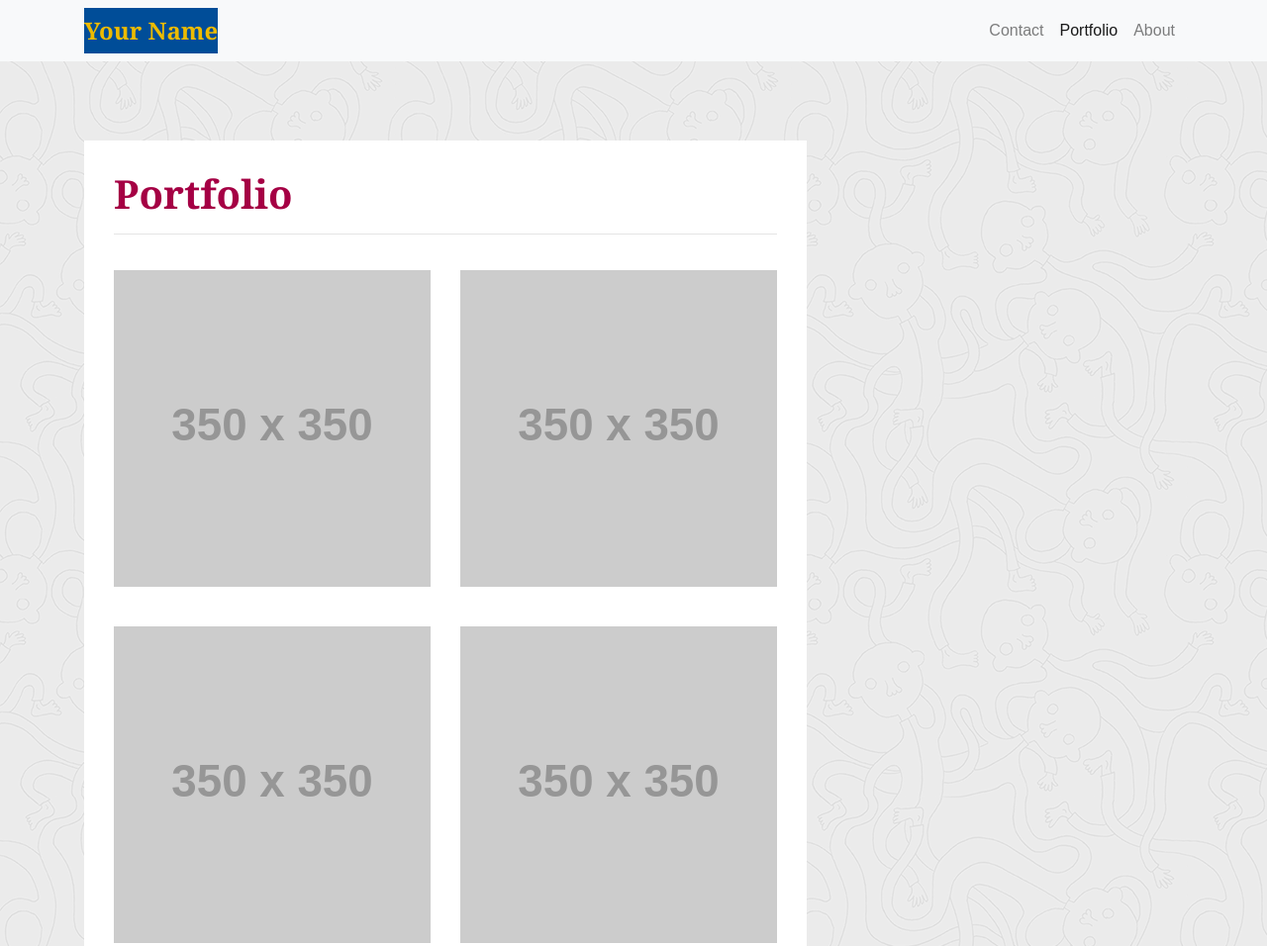
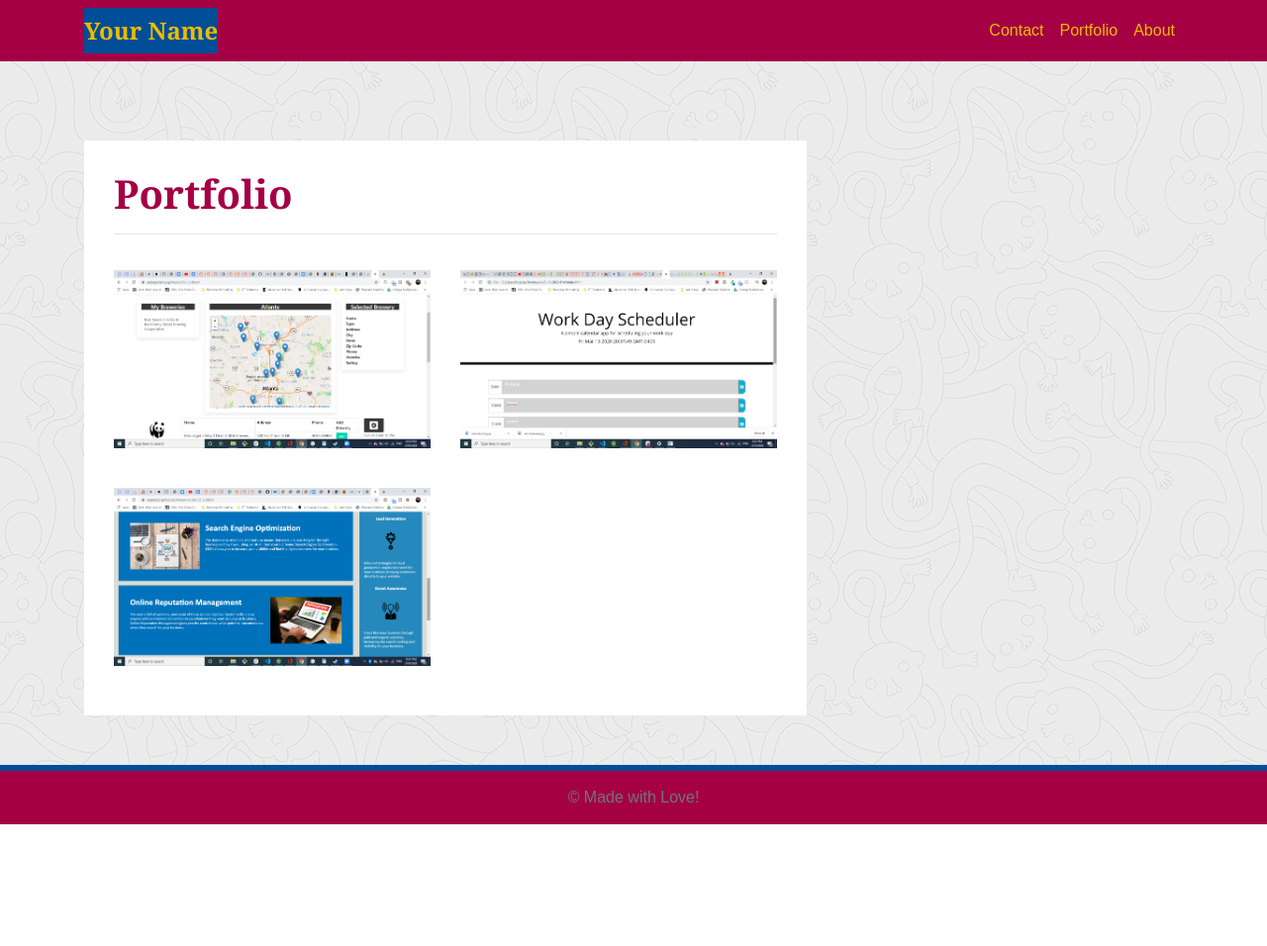
Before and after one commit to RicardoLRjr/-3-20-2020-HW, a plain HTML site: page portfolio.html in a window 1280 px wide. Shown: the top 956 px of the page at 99% size. After the commit the page ends 833 px from the top, so only its background shows below. Drawn offline with nearby package versions, Linux system fonts and the light colour scheme; placeholder pictures from the web are drawn by us.

Commit message:
Finalized coloring scheme, added personal pics

```diff
--- a/assets/css/styles.css
+++ b/assets/css/styles.css
@@ -46,11 +46,24 @@ main {
 
   /* Visual */
   background: #004D98
+
 }
+
+/* Modify the background of navBar (h/t https://www.geeksforgeeks.org/how-to-change-navigation-bar-color-in-bootstrap/)*/
+.navbar-custom {
+	background-color: lightgreen;
+}
+
 
 /* override bootstrap hover color and border */
 .navbar-default .navbar-nav > li > a:hover {
-  color: #4aaaa5;
+  color: #004D98 !important;
+}
+
+
+.nav-link {
+color: #EDBB00 !important;
+
 }
 
 .navbar {
@@ -100,7 +113,7 @@ main {
   height: 60px;
 
   /* Visual */
-  background-color: #EDBB00;
+  background-color: #A50044;
 }
 
 .text-muted-footer {
--- a/portfolio.html
+++ b/portfolio.html
@@ -17,7 +17,7 @@
 </head>
 
 <body>
-    <nav class="navbar navbar-expand-lg navbar-light bg-light">
+    <nav class="navbar navbar-expand-lg navbar-light navbar-custom">
         <div class="container">
           <!-- Brand and toggle get grouped for better mobile display -->
           <a class="navbar-brand" href="index.html" id="logo">Your Name</a>
@@ -54,23 +54,15 @@
           <hr />
           <div class="row">
             <div class="col-sm-6 col-md-12 col-lg-6">
-              <img class="img-fluid port-image" src="https://via.placeholder.com/350x350" alt="">
+              <img class="img-fluid port-image" src="assets\imgs\ProjectFunction.png" alt="Brew2You">
             </div>
             <div class="col-sm-6 col-md-12 col-lg-6">
-              <img class="img-fluid port-image" src="https://via.placeholder.com/350x350" alt="">
+              <img class="img-fluid port-image" src="assets\imgs\DayPlanner.png" alt="Day-Planner">
             </div>
           </div>
           <div class="row">
             <div class="col-sm-6 col-md-12 col-lg-6">
-              <img class="img-fluid port-image" src="https://via.placeholder.com/350x350" alt="">
-            </div>
-            <div class="col-sm-6 col-md-12 col-lg-6">
-              <img class="img-fluid port-image" src="https://via.placeholder.com/350x350" alt="">
-            </div>
-          </div>
-          <div class="row">
-            <div class="col-sm-6 col-md-12 col-lg-6">
-              <img class="img-fluid port-image" src="https://via.placeholder.com/350x350" alt="">
+              <img class="img-fluid port-image" src="assets\imgs\Refactoring.png" alt="Refactoring Assignment">
             </div>
           </div>
         </article>
@@ -83,7 +75,7 @@
   <footer class="footer">
     <div class="two-toned-footer-color"></div>
     <p class="text-muted text-muted-footer text-center">
-      &copy; Copyright 2018 Your Name
+      &copy; Made with Love!
     </p>
   </footer>
   <!-- End of footer -->
```
Also changed, not shown: contact.html (+1 -1 lines), index.html (+2 -2 lines), assets/imgs/DayPlanner.png (added), assets/imgs/MainProfilePic.jpg (renamed from assets/imgs/Main Profile Pic.jpg), assets/imgs/ProjectFunction.png (added), assets/imgs/Refactoring.png (added).
